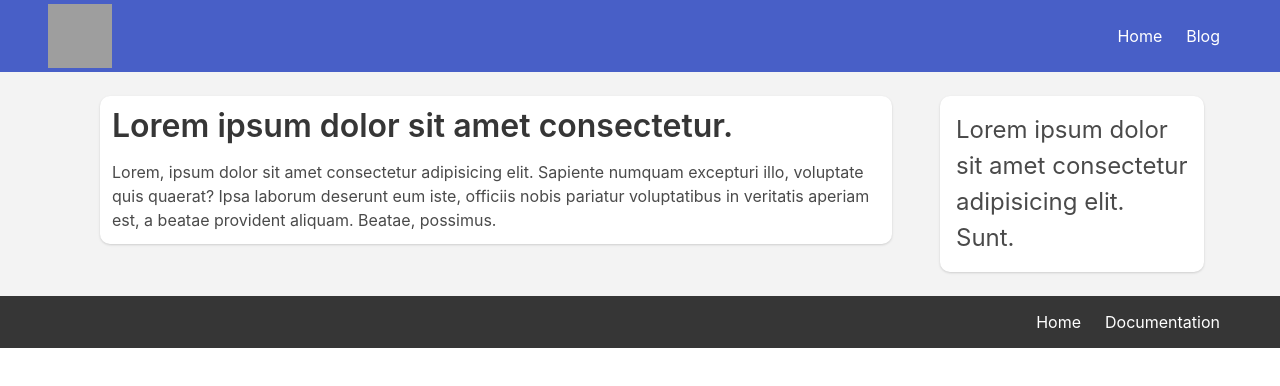
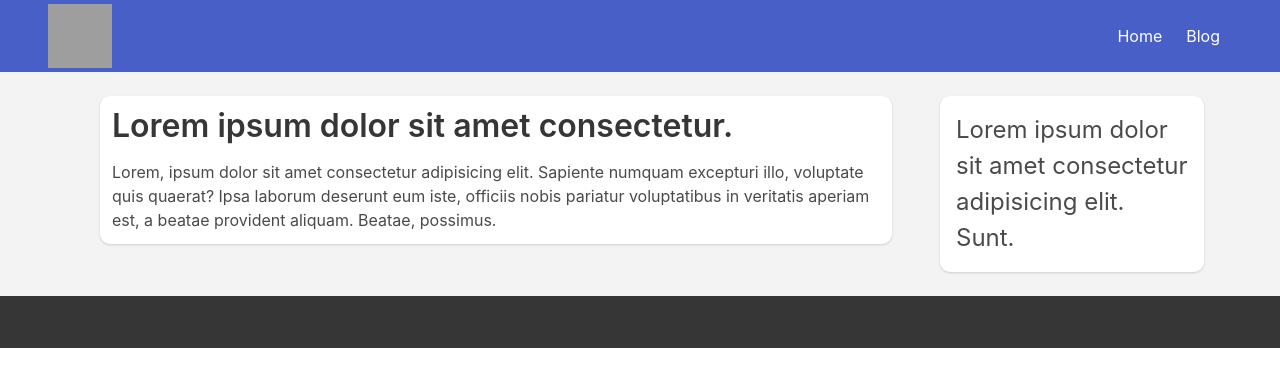
Before and after one commit to faisal603/next-logins, a Next.js app: page / in a window 1280 px wide. Shown: the top 386 px of the page. Built offline with nearby package versions, Linux system fonts and the light colour scheme; grey boxes are pictures that could not be loaded.

Commit message:
last wali

```diff
--- a/components/footer.js
+++ b/components/footer.js
@@ -3,13 +3,7 @@ import React from "react";
 const Footer = () => {
   return (
     <nav className="navbar px-6 is-dark">
-      <div className="navbar-menu">
-        <div className="navbar-end">
-          <a className="navbar-item">Home</a>
 
-          <a className="navbar-item">Documentation</a>
-        </div>
-      </div>
     </nav>
   );
 };
--- a/components/homebody.js
+++ b/components/myhome.js
@@ -1,7 +1,6 @@
-import React from "react";
 import Bodywrap from "./bodywrap";
 
-const Homebody = () => {
+const Myhome = () => {
   return (
     <div>
       <Bodywrap>
@@ -17,4 +16,4 @@ const Homebody = () => {
   );
 };
 
-export default Homebody;
+export default Myhome;
--- a/pages/index.js
+++ b/pages/index.js
@@ -1,6 +1,6 @@
 import Header from "../components/header";
 import Footer from "../components/footer";
-import Homebody from "../components/Homebody";
+import Myhome from "../components/myhome";
 
 import Sidebar from "../components/sidebar";
 export default function Home() {
@@ -9,7 +9,7 @@ export default function Home() {
       <Header />
       <div className="container mx-auto columns is-flex-wrap-wrap">
         <div className="column is-9">
-          <Homebody />
+          <Myhome />
         </div>
         <div className="column is-3 mt-5">
           <Sidebar />
```
Also changed, not shown: 1 other file (tests, documents, lock files or other folders).
